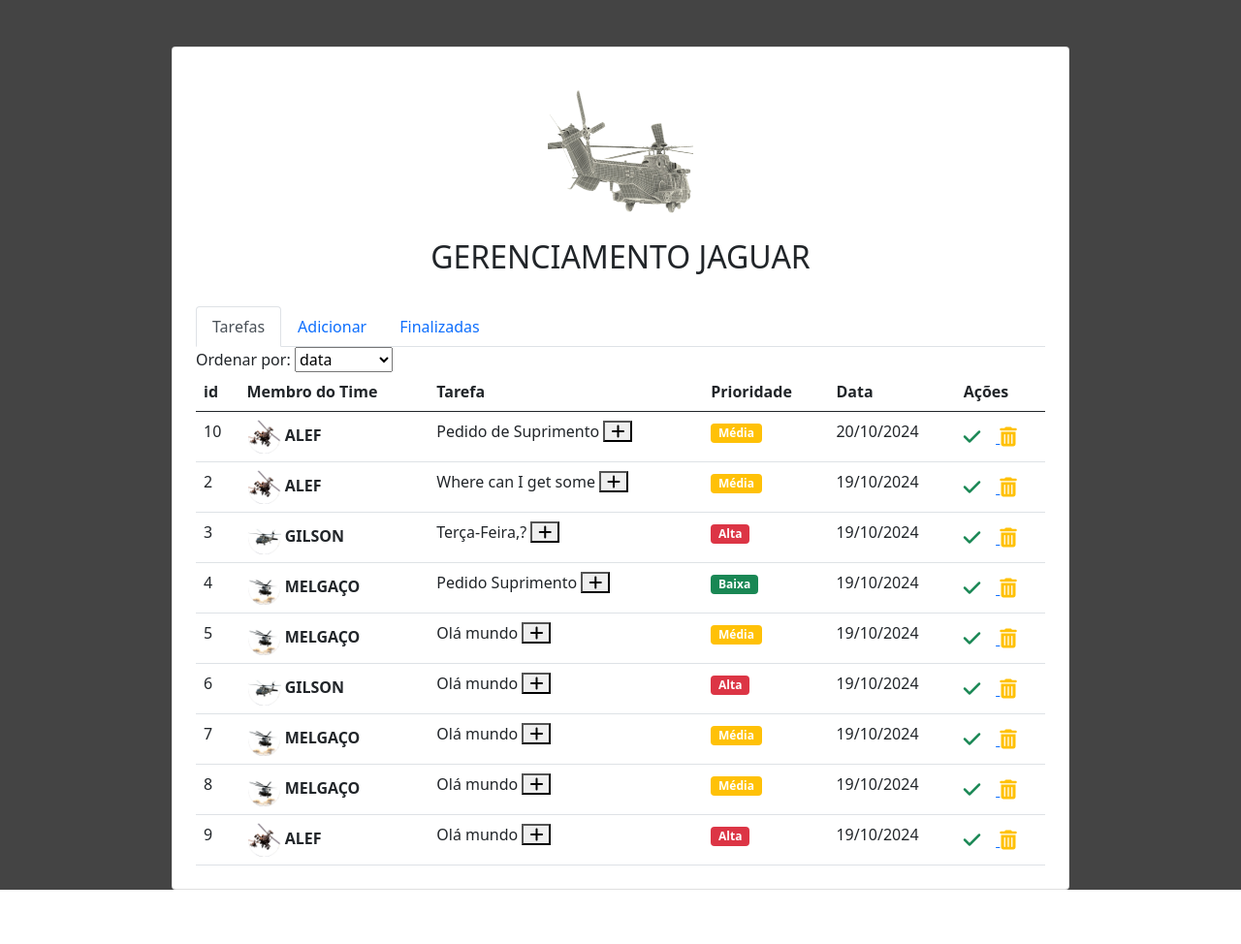
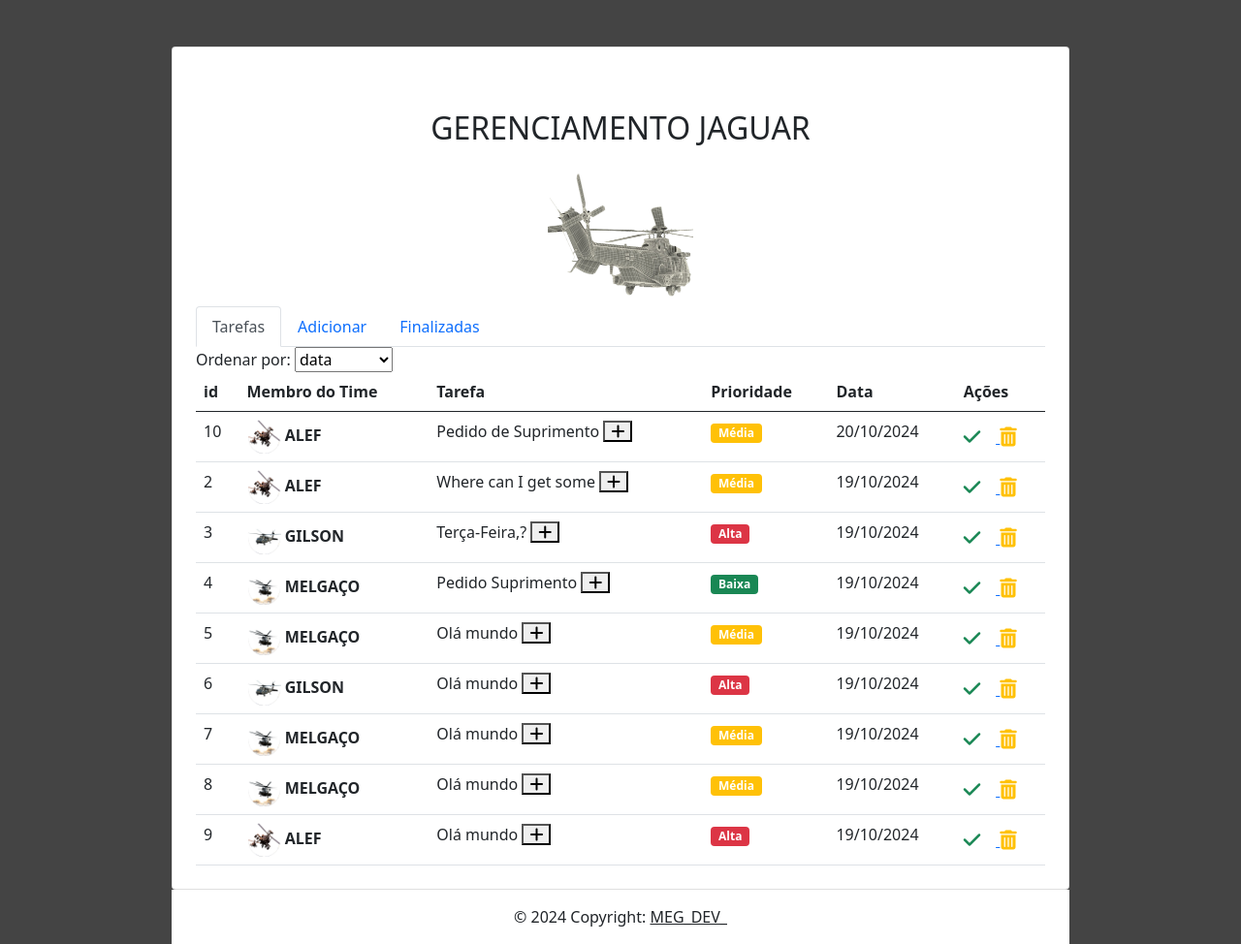
Before and after one commit to gabriel-melgaco/gerenciadordetarefas, a Flask app: page / in a window 1280 px wide. Shown: the whole page at 97% size. Before the commit the page ends 918 px from the top, so only its background shows below. Run offline with Flask 3, Linux system fonts and the light colour scheme; data comes from the database, SQL or seed files in the repository; both versions use the stored data as it was after the commit; some libraries are stand-ins or nearby versions.

Commit message:
requirements.txt

```diff
--- a/templates/index.html
+++ b/templates/index.html
@@ -18,9 +18,9 @@
               <div class="card-body p-4 text-grey">
 
                 <div class="text-center pt-3 pb-2">
+                  <h2 class="my-4">GERENCIAMENTO JAGUAR</h2>
                   <img src="static/img/jaguar_ico.png"
                     alt="Check" width="150">
-                  <h2 class="my-4">GERENCIAMENTO JAGUAR</h2>
                   {% with messages = get_flashed_messages() %}
                           {% if messages %}
                             <div class="alert alert-success" role="alert">
@@ -159,10 +159,16 @@
                       </div>
                   </div>
 
-
               </div>
             </div>
-
+            <footer class="bg-body-tertiary text-center text-lg-start">
+              <!-- Copyright -->
+              <div class="text-center p-3" style="background-color: rgb(255, 255, 255);">
+                © 2024 Copyright:
+                <a class="text-body" href="https://github.com/gabriel-melgaco?tab=repositories" target="blank">MEG_DEV_</a>
+              </div>
+              <!-- Copyright -->
+            </footer>
           </div>
         </div>
       </div>
```
Also changed, not shown: dados.db.
